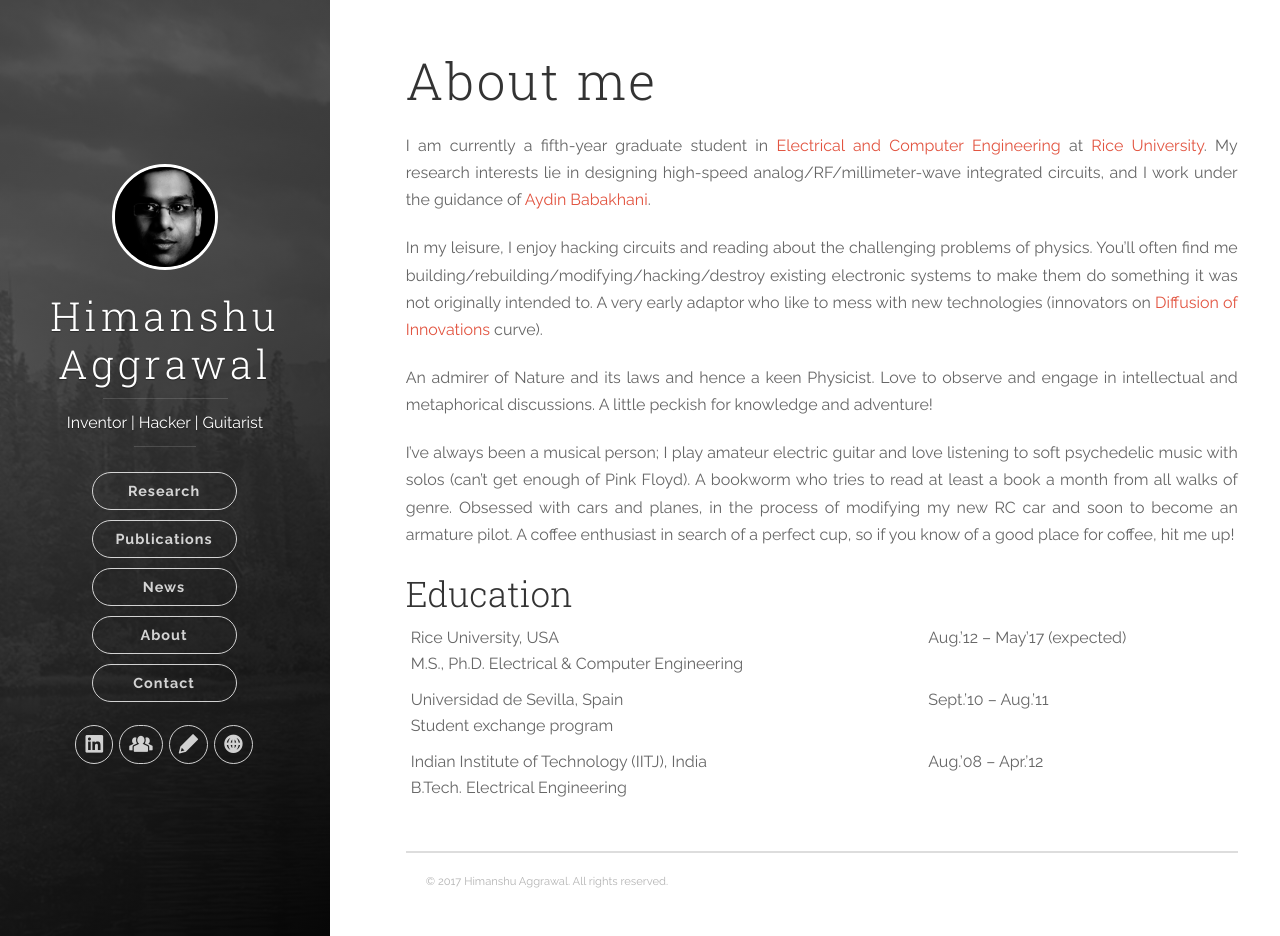
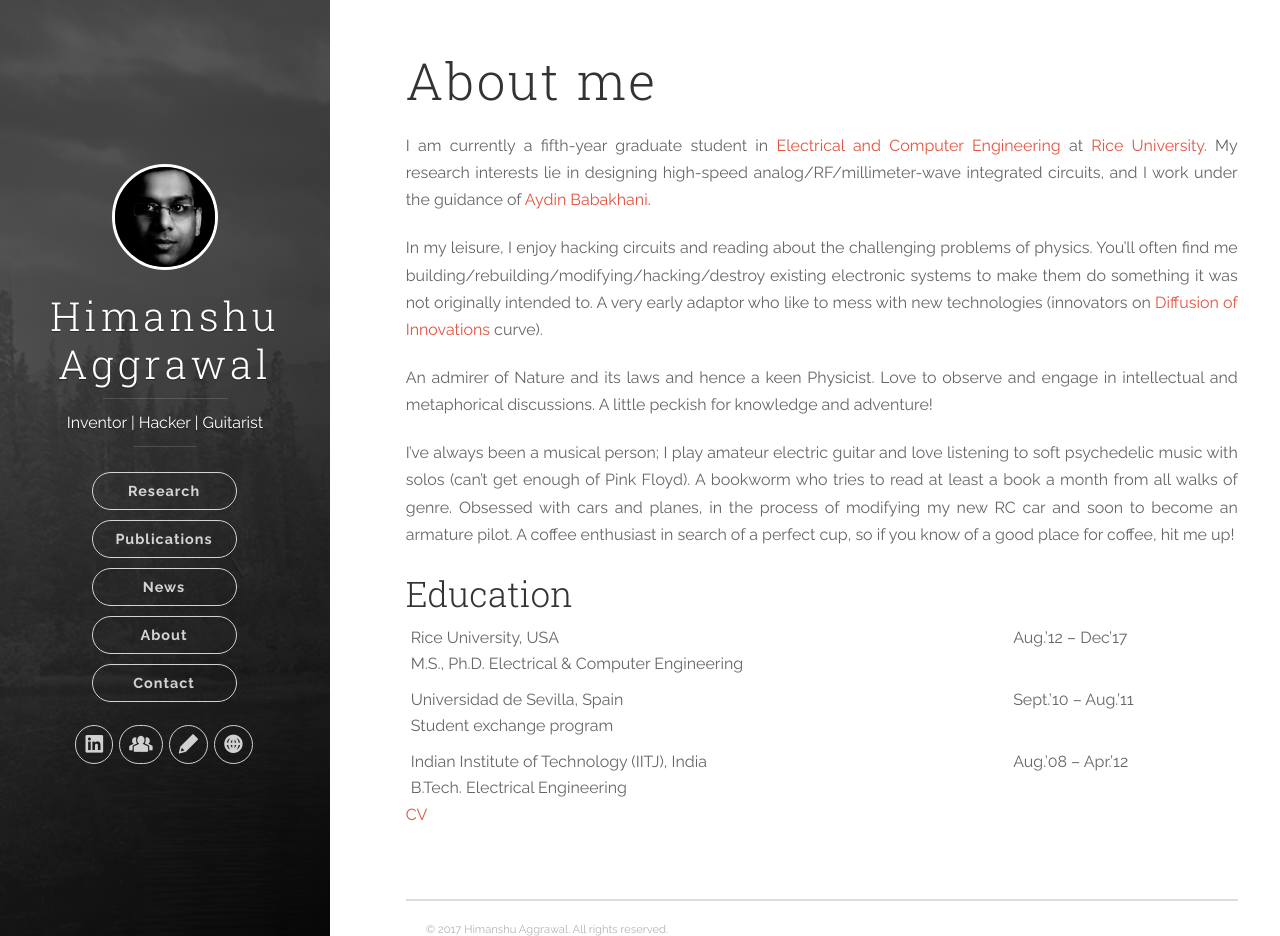
Before and after one commit to ahimanshu13/ahimanshu13.github.io, a Jekyll site: the page built from about/index.md, in a window 1280 px wide and 936 px high. Built offline with Jekyll 4.4.1, drawn with Linux system fonts in a browser that asks for light colours; nearby versions of some CDN libraries.

Commit message:
Updated Graduation date and added CV link

```diff
--- a/about/index.md
+++ b/about/index.md
@@ -30,7 +30,7 @@ td {
 <table>
   <tr>
     <th><b>Rice University, USA</b></th>
-    <th>Aug.’12 – May’17 (expected)</th>
+    <th>Aug.’12 – Dec’17</th>
   </tr>
   <tr>
     <td>M.S., Ph.D. Electrical & Computer Engineering</td>
@@ -62,3 +62,5 @@ td {
   </tr>
 
 </table>
+
+[CV](http://himanshua.com/Documents/Resume.pdf){:target="_blank"}
```
